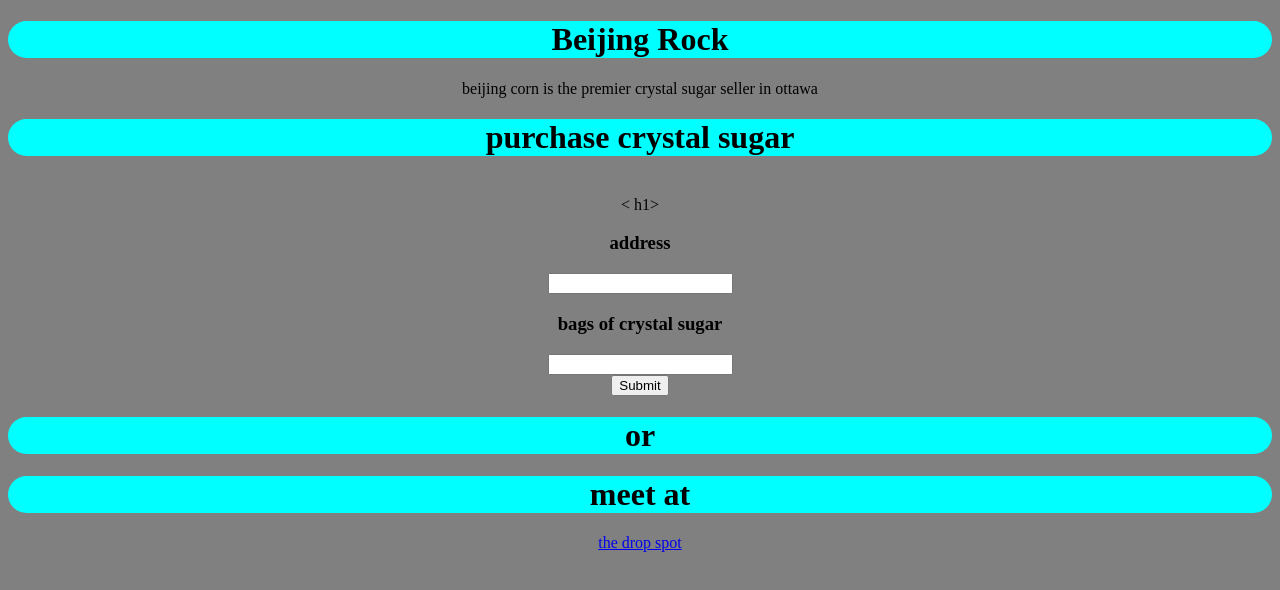
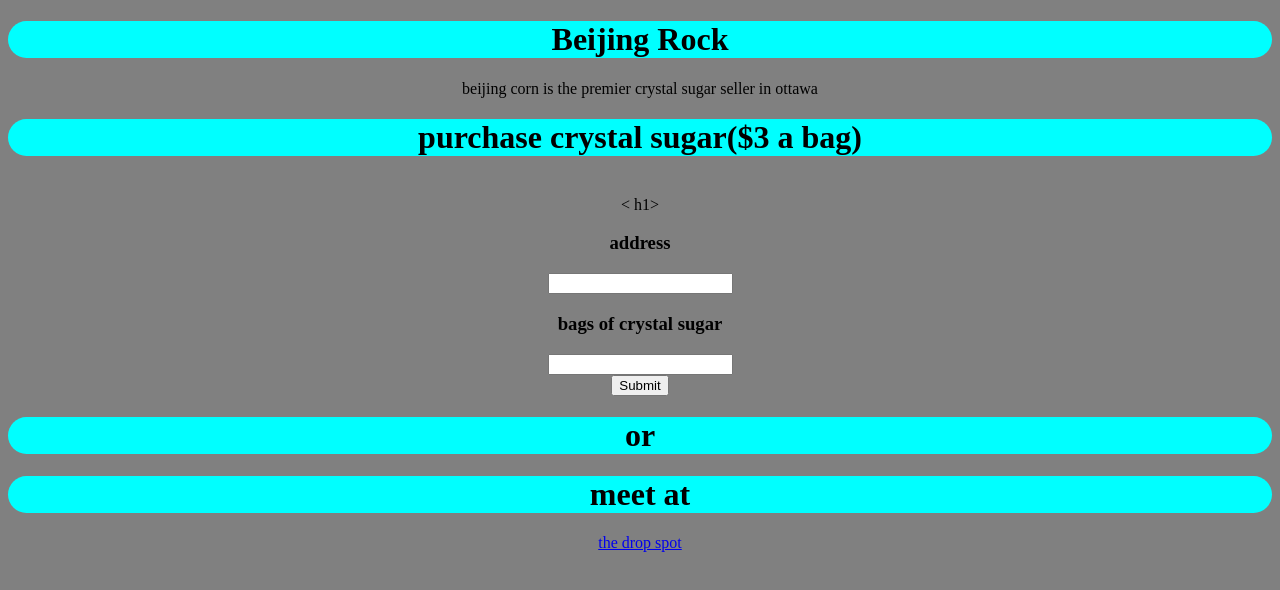
Before and after one commit to billylin1954/first_vite-2, a website: page public/index.html in a window 1280 px wide. Drawn offline with Linux system fonts and the light colour scheme.

Commit message:
Update index.html

```diff
--- a/public/index.html
+++ b/public/index.html
@@ -10,7 +10,7 @@
 
  <h1>Beijing Rock</h1>
 <p>beijing corn is the premier crystal sugar seller in ottawa </p>
-  <h1>purchase crystal sugar</h1>
+  <h1>purchase crystal sugar($3 a bag)</h1>
   <br>
   < h1></h1>
 
```
